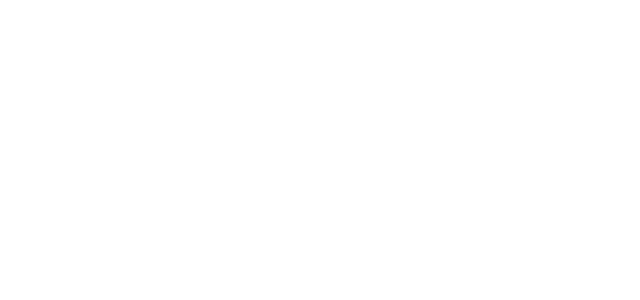
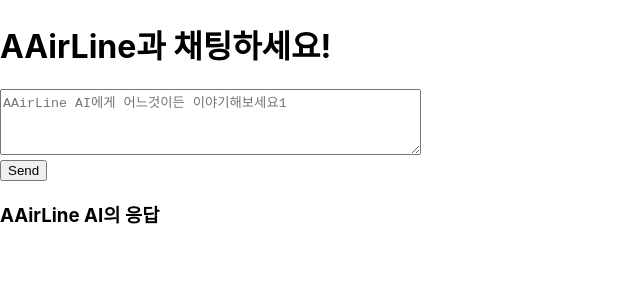
Before and after one commit to moolmeat/aairline_front, a React (Create React App) app: page /chat in a window 1280 px wide. Before the commit this address had no page. Shown: the top 300 px of the page, without its empty margins (0-640 px from the left). Built offline with nearby package versions, Linux system fonts and the light colour scheme.

Commit message:
Feat: GPT API 추가

```diff
--- a/src/App.js
+++ b/src/App.js
@@ -1,6 +1,7 @@
 import React, { useState, useEffect, useMemo } from 'react';
 import { BrowserRouter as Router, Route, Routes } from 'react-router-dom';
 import MusicPage from './pages/MusicPage';
+import ChatPage from './pages/ChatPage';
 
 const App = () => {
 
@@ -9,6 +10,7 @@
         <Router>
             <Routes>
                 <Route path="/music" element={<MusicPage />} />
+                <Route path="/chat" element={<ChatPage />} />
             </Routes>
         </Router>
     );
--- /dev/null
+++ b/src/components/ChatForm.js
@@ -0,0 +1,29 @@
+import React, { useState } from 'react';
+
+function ChatForm({ onSend }) {
+    const [userInput, setUserInput] = useState('');
+
+    const handleSubmit = (e) => {
+        e.preventDefault();
+        if (userInput.trim()) {
+            onSend(userInput);
+            setUserInput('');
+        }
+    };
+
+    return (
+        <form onSubmit={handleSubmit}>
+            <textarea
+                value={userInput}
+                onChange={(e) => setUserInput(e.target.value)}
+                rows="4"
+                cols="50"
+                placeholder="AAirLine AI에게 어느것이든 이야기해보세요1"
+            />
+            <br />
+            <button type="submit">Send</button>
+        </form>
+    );
+}
+
+export default ChatForm;
--- /dev/null
+++ b/src/pages/ChatPage.js
@@ -0,0 +1,25 @@
+import React, { useState } from 'react';
+import ChatForm from '../components/ChatForm';
+import { getChatGPTResponse } from '../service/chatService';
+
+function ChatPage() {
+    const [chatResponse, setChatResponse] = useState('');
+
+    const handleSend = async (userInput) => {
+        const response = await getChatGPTResponse(userInput);
+        setChatResponse(response);
+    };
+
+    return (
+        <div>
+            <h1>AAirLine과 채팅하세요!</h1>
+            <ChatForm onSend={handleSend} />
+            <div>
+                <h3>AAirLine AI의 응답</h3>
+                <p>{chatResponse}</p>
+            </div>
+        </div>
+    );
+}
+
+export default ChatPage;
--- /dev/null
+++ b/src/service/chatService.js
@@ -0,0 +1,24 @@
+import axios from 'axios';
+
+const axiosInstance = axios.create({
+    baseURL: process.env.REACT_APP_API_URL,
+    headers: {
+        'Content-Type': 'application/json',
+        'Access-Control-Allow-Origin': `${process.env.REACT_APP_API_URL}`
+    },
+    withCredentials: true
+});
+
+export const getChatGPTResponse = async (userInput) => {
+    try {
+        const response = await axiosInstance.post(`/api/chat`, { message: userInput }, {
+            headers: {
+                'Content-Type': 'application/json',
+            },
+        });
+        return response.data;
+    } catch (error) {
+        console.error('Error fetching response from server:', error);
+        return '오류가 발생했습니다. 다시 시도해 주세요.';
+    }
+};
```
